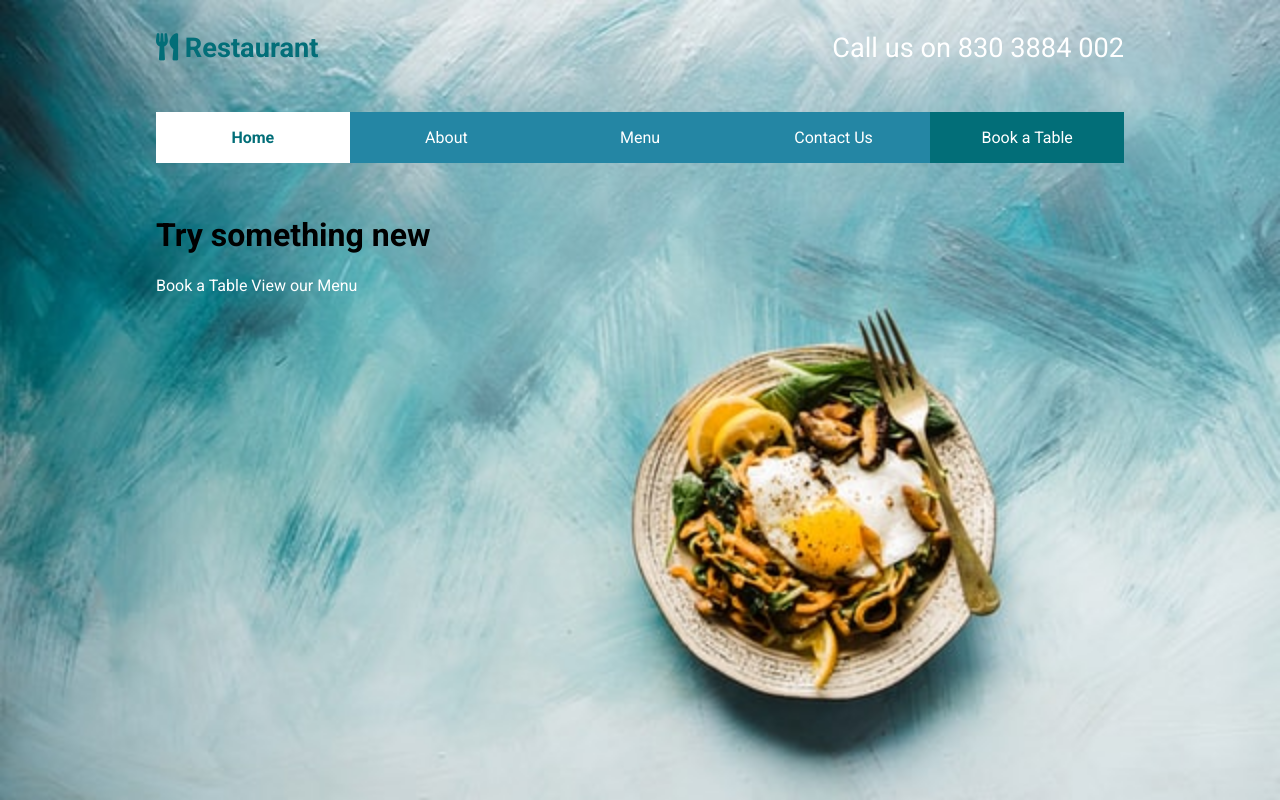
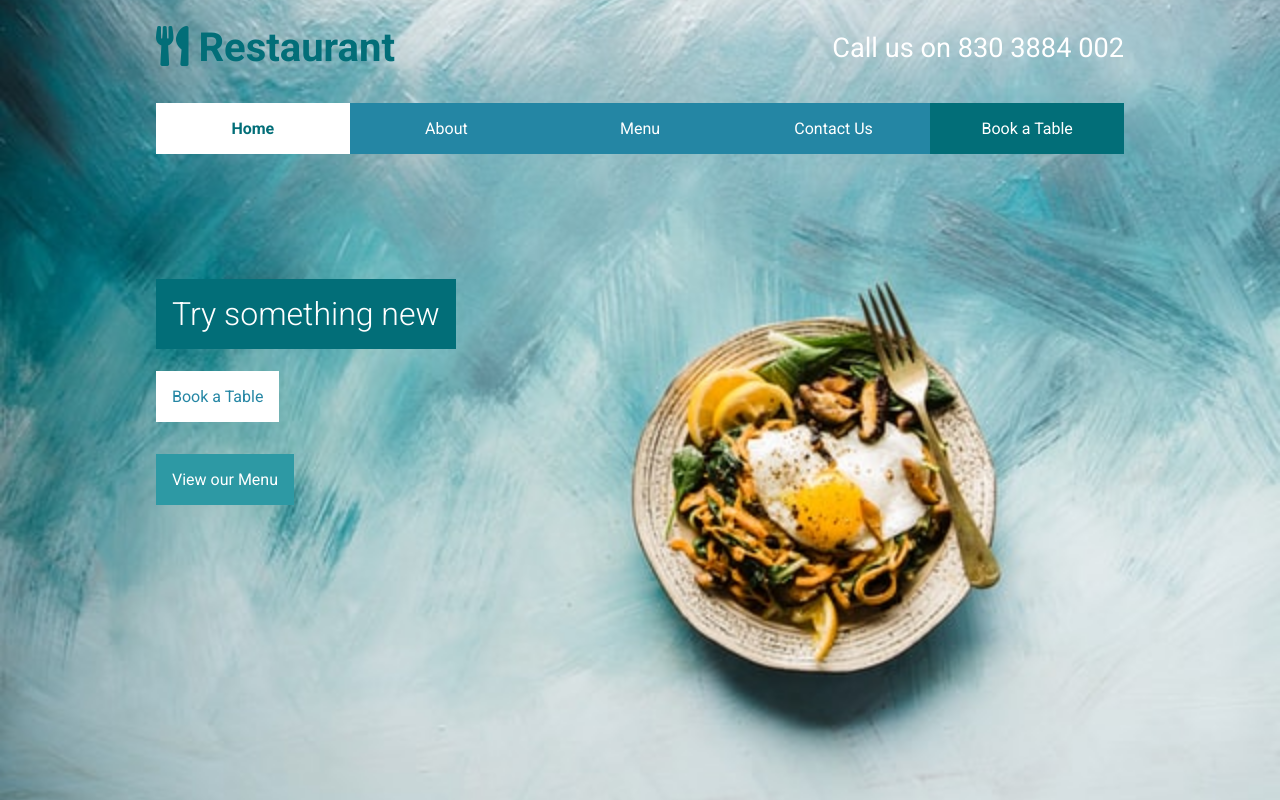
Before and after one commit to standlyfaustina/restaurantwebsitelandingpage, a plain HTML site: page index.html in a window 1280 px wide. Drawn offline with Linux system fonts and the light colour scheme.

Commit message:
sytle doc

```diff
--- a/style.css
+++ b/style.css
@@ -12,6 +12,7 @@ body{
 header{
     background-image: url("../bg1.jpg");
     background-size: cover;
+    background-position: center center;
     min-height: 100vh;
 }
 
@@ -32,18 +33,24 @@ a{
 }
 
 nav{
-    padding: 1rem 0;
+    padding: 0.5rem 0;
 }
 
 .pre-nav{
     font-size: 1.7rem;
     display: flex;
     justify-content: space-between;
+    align-items: center;
 }
 
 .logo{
     color:#026e78;
     font-weight: bold;
+    font-size: 2.5rem;
+}
+
+nav li{
+    flex: 1 auto;
 }
 
 nav ul{
@@ -76,3 +83,43 @@ nav a.hightlight{
 nav a:hover{
     opacity: .8;
 }
+
+.content{
+    display: flex;
+    flex-direction: column;
+    font-size: 1rem;
+    align-items: flex-start;
+    margin-top: 5rem;
+}
+
+.content h1{
+    background-color: #026e78;
+    color:white;
+    display: inline-block;
+    padding: 1rem;
+    font-weight: 200;
+}
+
+.white-link{
+    background-color: #fff;
+    color: #2486a4;
+    padding: 1rem;
+}
+
+.teal-link{
+    background-color: #2d99a4;
+    color: #fff;
+    padding: 1rem;
+    margin-top: 2rem;
+}
+
+@media screen and (max-width:760px) {
+    .prev-nav{
+        flex-direction: column;
+        justify-content: center;
+    }
+
+    content{
+        font-size: 1.5rem;
+    }
+}
```
